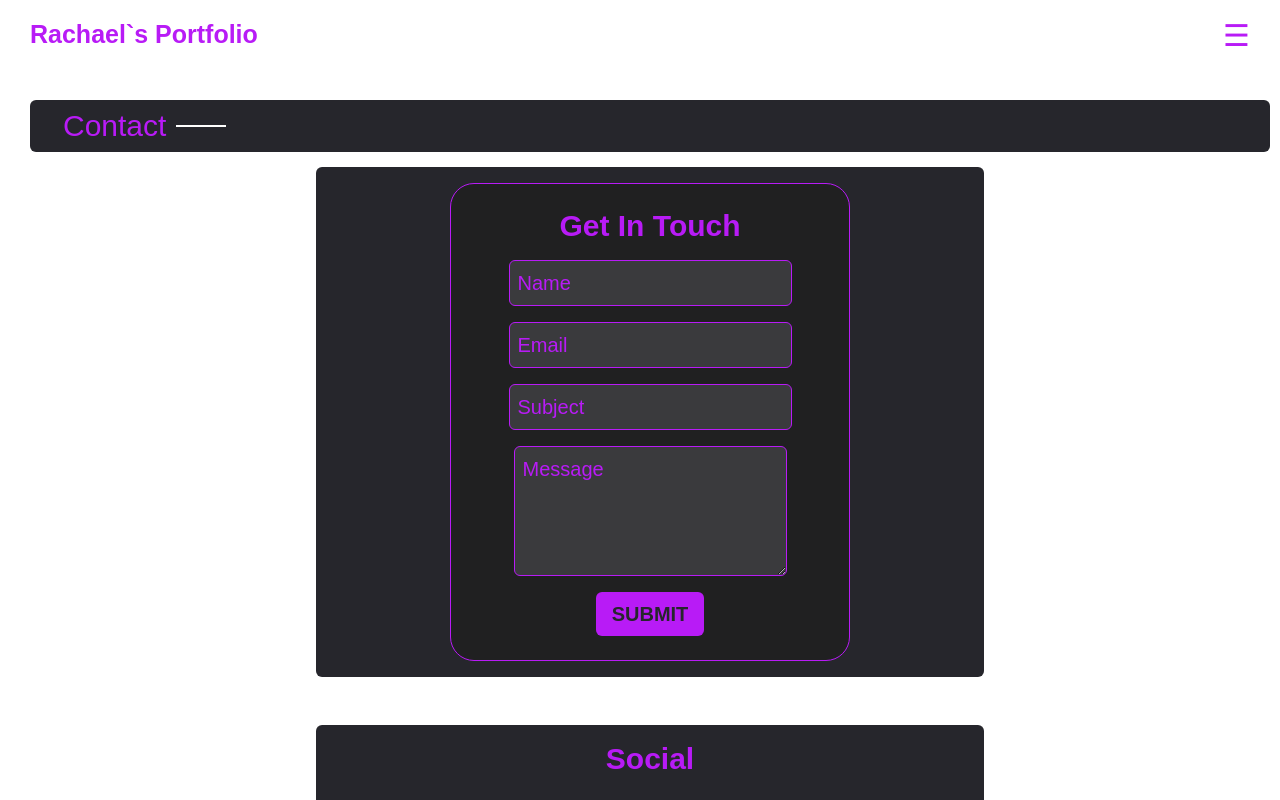
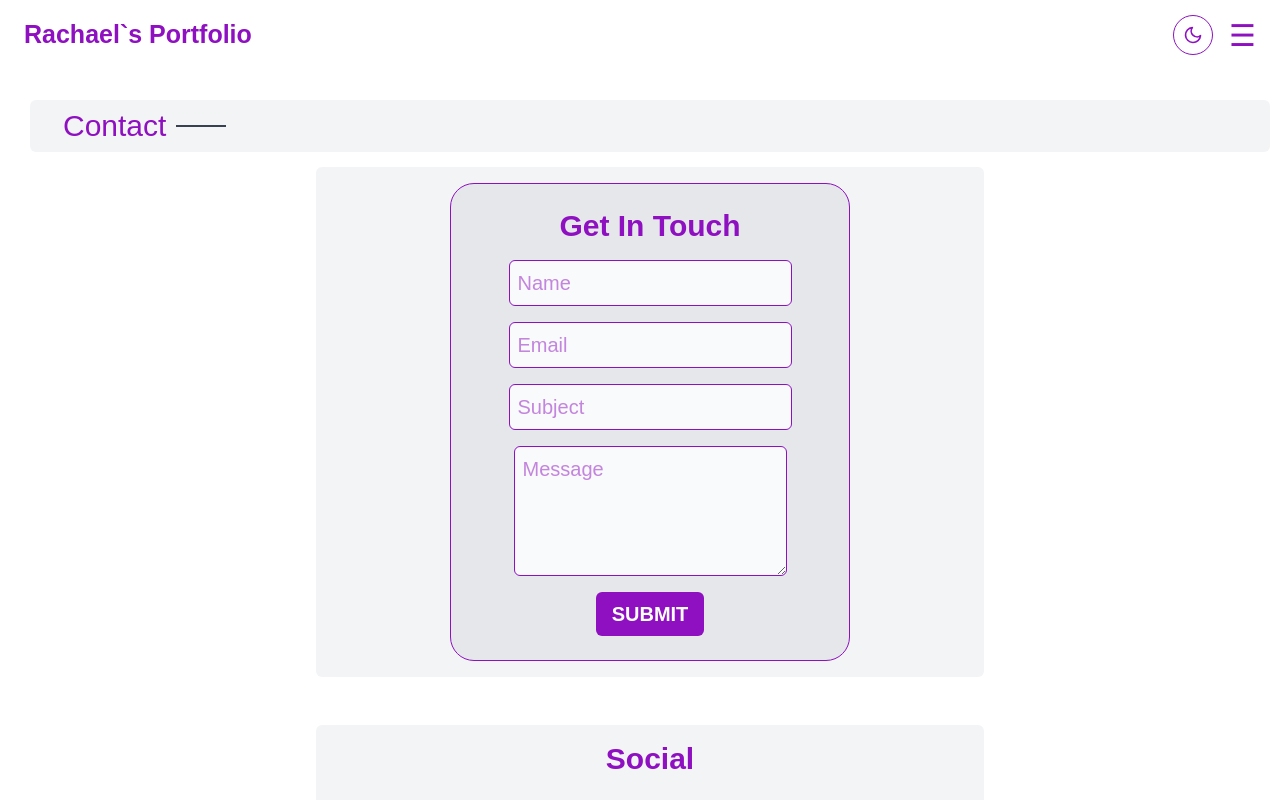
Before and after one commit to rvallee1017/new-portfolio, a Next.js app in the folder portfolio/: page /contact in a window 1280 px wide. Shown: the top 800 px of the page. Built offline with nearby package versions, Linux system fonts and the light colour scheme.

Commit message:
added code

```diff
--- a/portfolio/src/app/components/Contact.tsx
+++ b/portfolio/src/app/components/Contact.tsx
@@ -33,54 +33,59 @@ const sendEmail = (e: FormEvent<HTMLFormElement>) => {
 };
 
   return (
-    <section className="md:m-[10px] md:p-[20px] md:w-full md:h-full w-full h-full p-[40px] text-[#b81bf6]">
-      <div className="flex justify-start w-full items-center mb-[15px] bg-[#26262c] p-2 rounded-md">
-        <h3 className="text-[#b81bf6] pl-[25px] text-[20px] md:text-3xl">Contact</h3>
-        <div className="w-[50px] h-[2px] bg-white m-[10px]"></div>
+    <section className="md:m-[10px] md:p-[20px] md:w-full md:h-full w-full h-full p-[40px]" style={{ color: "var(--text-primary)" }}>
+      <div className="flex justify-start w-full items-center mb-[15px] p-2 rounded-md" style={{ backgroundColor: "var(--bg-card)" }}>
+        <h3 className="pl-[25px] text-[20px] md:text-3xl" style={{ color: "var(--text-primary)" }}>Contact</h3>
+        <div className="w-[50px] h-[2px] m-[10px]" style={{ backgroundColor: "var(--border-color)" }}></div>
       </div>
-      <form ref={form} onSubmit={sendEmail} className="flex flex-col justify-center items-center gap-4 p-6 md:p-4 md:fit bg-[#26262c] rounded-md h-fit md:w-[668px] md:text-xl mx-auto m-block-[15px] mb-12">
-        <div className="flex flex-col items-center gap-4 p-6 w-full max-w-[400px] border border-[#b81bf6] bg-[#202021] rounded-3xl">
-          <h3 className="text-xl font-bold text-[#b81bf6] align-center p-0 m-0 md:text-3xl">
+      <form ref={form} onSubmit={sendEmail} className="flex flex-col justify-center items-center gap-4 p-6 md:p-4 md:fit rounded-md h-fit md:w-[668px] md:text-xl mx-auto m-block-[15px] mb-12" style={{ backgroundColor: "var(--bg-card)" }}>
+        <div className="flex flex-col items-center gap-4 p-6 w-full max-w-[400px] rounded-3xl" style={{ backgroundColor: "var(--bg-card-inner)", border: "1px solid var(--text-primary)" }}>
+          <h3 className="text-xl font-bold align-center p-0 m-0 md:text-3xl" style={{ color: "var(--text-primary)" }}>
             Get In Touch
           </h3>
           <input
-            className="bg-[#3a3a3d] text-[#b81bf6] placeholder:text-[#b81bf6] border border-[#b81bf6] focus:outline-none focus:ring-2 focus:ring-purple-300 align-center rounded-md p-2"
+            className="align-center rounded-md p-2 border focus:outline-none focus:ring-2 focus:ring-purple-300"
+            style={{ backgroundColor: "var(--bg-input)", color: "var(--text-primary)", borderColor: "var(--text-primary)" }}
             name="name"
             type="text"
             placeholder="Name"
             required
           />
           <input
-            className="bg-[#3a3a3d] text-[#b81bf6] placeholder:text-[#b81bf6] border border-[#b81bf6] focus:outline-none focus:ring-2 focus:ring-purple-300 align-center rounded-md p-2"
+            className="align-center rounded-md p-2 border focus:outline-none focus:ring-2 focus:ring-purple-300"
+            style={{ backgroundColor: "var(--bg-input)", color: "var(--text-primary)", borderColor: "var(--text-primary)" }}
             name="email"
             type="email"
             placeholder="Email"
             required
           />
           <input
-            className="bg-[#3a3a3d] text-[#b81bf6] placeholder:text-[#b81bf6] border border-[#b81bf6] focus:outline-none focus:ring-2 focus:ring-purple-300 align-center rounded-md p-2"
+            className="align-center rounded-md p-2 border focus:outline-none focus:ring-2 focus:ring-purple-300"
+            style={{ backgroundColor: "var(--bg-input)", color: "var(--text-primary)", borderColor: "var(--text-primary)" }}
             name="subject"
             type="text"
             placeholder="Subject"
             required
           />
           <textarea
-            className="bg-[#3a3a3d] text-[#b81bf6] placeholder:text-[#b81bf6] border border-[#b81bf6] focus:outline-none focus:ring-2 focus:ring-purple-300 align-center rounded-md p-2"
+            className="align-center rounded-md p-2 border focus:outline-none focus:ring-2 focus:ring-purple-300"
+            style={{ backgroundColor: "var(--bg-input)", color: "var(--text-primary)", borderColor: "var(--text-primary)" }}
             name="message"
             placeholder="Message"
             rows={4}
             required
           />
           <button
-            className="bg-[#b81bf6] text-[#26262c] hover:bg-white hover:text-[#b81bf6] font-bold py-2 px-4 rounded-md transition duration-300"
+            className="font-bold py-2 px-4 rounded-md transition duration-300 cursor-pointer"
+            style={{ backgroundColor: "var(--text-primary)", color: "var(--bg-primary)" }}
             type="submit"
           >
             SUBMIT
           </button>
         </div>
       </form>
-      <div className="flex flex-col justify-center items-center gap-4 p-6 md:p-4 md:fit bg-[#26262c] rounded-md h-fit md:w-[668px] md:text-xl mx-auto m-block-[15px] mb-12 text-3xl">
-        <h3 className="text-xl font-bold text-[#b81bf6] align-center p-0 m-0 md:text-3xl">
+      <div className="flex flex-col justify-center items-center gap-4 p-6 md:p-4 md:fit rounded-md h-fit md:w-[668px] md:text-xl mx-auto m-block-[15px] mb-12 text-3xl" style={{ backgroundColor: "var(--bg-card)" }}>
+        <h3 className="text-xl font-bold align-center p-0 m-0 md:text-3xl" style={{ color: "var(--text-primary)" }}>
           Social
         </h3>
         <div className="mt-4 flex gap-4 justify-center ">
@@ -107,8 +112,8 @@ const sendEmail = (e: FormEvent<HTMLFormElement>) => {
           </Link>
         </div>
       </div>
-      <div className="flex flex-col justify-center items-center gap-4 p-6 md:p-4 md:fit bg-[#26262c] rounded-md h-fit md:w-[668px] md:text-xl mx-auto m-block-[15px] mb-12">
-        <h3 className="text-xl font-bold text-[#b81bf6] align-center p-0 m-0 md:text-3xl">
+      <div className="flex flex-col justify-center items-center gap-4 p-6 md:p-4 md:fit rounded-md h-fit md:w-[668px] md:text-xl mx-auto m-block-[15px] mb-12" style={{ backgroundColor: "var(--bg-card)" }}>
+        <h3 className="text-xl font-bold align-center p-0 m-0 md:text-3xl" style={{ color: "var(--text-primary)" }}>
           Address
         </h3>
           <Link
@@ -118,7 +123,7 @@ const sendEmail = (e: FormEvent<HTMLFormElement>) => {
           >
             <img className="w-20 h-20" src="/location.svg" alt="Google Maps" />
           </Link>{" "}
-          <p className="text-[#b81bf6]">Lockesburg, AR 71846</p>
+          <p style={{ color: "var(--text-primary)" }}>Lockesburg, AR 71846</p>
         </div>
     </section>
   );
--- a/portfolio/src/app/components/NavBar.tsx
+++ b/portfolio/src/app/components/NavBar.tsx
@@ -1,57 +1,100 @@
 "use client";
 
-import { useState } from "react";
+import { useState, useEffect } from "react";
 
 export default function Navbar() {
   const [menuOpen, setMenuOpen] = useState(false);
+  const [theme, setTheme] = useState<"dark" | "light">("dark");
+
+  useEffect(() => {
+    const currentTheme = document.documentElement.getAttribute("data-theme") as "dark" | "light";
+    if (currentTheme) {
+      setTheme(currentTheme);
+    } else if (window.matchMedia("(prefers-color-scheme: light)").matches) {
+      setTheme("light");
+    }
+  }, []);
+
+  const toggleTheme = () => {
+    const newTheme = theme === "dark" ? "light" : "dark";
+    setTheme(newTheme);
+    document.documentElement.setAttribute("data-theme", newTheme);
+    localStorage.setItem("theme", newTheme);
+  };
 
   return (
-    <nav className="flex justify-between items-center h-[70px]">
+    <nav className="flex justify-between items-center h-[70px] px-6">
       <div>
         <p
-          className="my-[10px] mx-[30px] text-[25px] font-semibold text-[#b81bf6]"
+          className="my-[10px] text-[25px] font-semibold"
+          style={{ color: "var(--text-primary)" }}
           title="Rachael-Vallee"
         >
           Rachael`s Portfolio
         </p>
       </div>
+
+      <div className="flex items-center gap-4">
+        <button
+          onClick={toggleTheme}
+          aria-label="Toggle Theme"
+          className="p-2 rounded-full border border-current cursor-pointer transition-colors duration-200 flex items-center justify-center w-10 h-10"
+          style={{ color: "var(--text-primary)" }}
+          title={`Switch to ${theme === "dark" ? "light" : "dark"} mode`}
+        >
+          {theme === "dark" ? (
+            <svg className="w-5 h-5" fill="none" stroke="currentColor" strokeWidth="2" viewBox="0 0 24 24">
+              <circle cx="12" cy="12" r="5" />
+              <path strokeLinecap="round" strokeLinejoin="round" d="M12 1v2m0 18v2M4.22 4.22l1.42 1.42m12.72 12.72l1.42 1.42M1 12h2m18 0h2M4.22 19.78l1.42-1.42M18.36 5.64l1.42-1.42" />
+            </svg>
+          ) : (
+            <svg className="w-5 h-5" fill="none" stroke="currentColor" strokeWidth="2" viewBox="0 0 24 24">
+              <path strokeLinecap="round" strokeLinejoin="round" d="M21 12.79A9 9 0 1111.21 3 7 7 0 0021 12.79z" />
+            </svg>
+          )}
+        </button>
+
         <button
           onClick={() => setMenuOpen(!menuOpen)}
-        className="text-[30px] text-[#b81bf6] cursor-pointer block flex-end mr-7.5"
+          className="text-[30px] cursor-pointer block flex-end"
+          style={{ color: "var(--text-primary)" }}
         >
           ☰
         </button>
+      </div>
+
       <ul
-        className={`fixed top-17.5 left-0 right-0 bottom-0 z-50 bg-[#1c1c21] font-semibold text-[20px] text-[#b81bf6] transition-all duration-300 ease-in-out
+        className={`fixed top-17.5 left-0 right-0 bottom-0 z-50 font-semibold text-[20px] transition-all duration-300 ease-in-out
         ${menuOpen ? "flex flex-col items-center" : "hidden"}`}
+        style={{ backgroundColor: "var(--bg-primary)", color: "var(--text-primary)" }}
       >
-        <li className="w-24.25 transition-color duration-100ms ease-in-out py-5 px-2.5 flex justify-center hover:text-white items-center relative overflow-hidden text-[#b81bf6] hover:text-white">
-          <a href="/" data-section="/home">
+        <li className="w-24.25 py-5 px-2.5 flex justify-center items-center relative overflow-hidden" style={{ color: "var(--text-primary)" }}>
+          <a href="/" data-section="/home" className="hover:opacity-80">
             Home
           </a>
         </li>
-        <li className="w-24.25 transition-color duration-100ms ease-in-out py-5 px-2.5 flex justify-center hover:text-white items-center relative overflow-hidden text-[#b81bf6] hover:text-white">
-          <a href="/about" data-section="/about">
+        <li className="w-24.25 py-5 px-2.5 flex justify-center items-center relative overflow-hidden" style={{ color: "var(--text-primary)" }}>
+          <a href="/about" data-section="/about" className="hover:opacity-80">
             About
           </a>
         </li>
-        <li className="w-24.25 transition-color duration-100ms ease-in-out py-5 px-2.5 flex justify-center hover:text-white items-center relative overflow-hidden text-[#b81bf6] hover:text-white">
-          <a href="/education" data-section="/education">
+        <li className="w-24.25 py-5 px-2.5 flex justify-center items-center relative overflow-hidden" style={{ color: "var(--text-primary)" }}>
+          <a href="/education" data-section="/education" className="hover:opacity-80">
             Education & Skills
           </a>
         </li>
-        <li className="w-24.25 transition-color duration-100ms ease-in-out py-5 px-2.5 flex justify-center items-center relative overflow-hidden text-[#b81bf6] hover:text-white">
-          <a href="/projects" data-section="/projects">
+        <li className="w-24.25 py-5 px-2.5 flex justify-center items-center relative overflow-hidden" style={{ color: "var(--text-primary)" }}>
+          <a href="/projects" data-section="/projects" className="hover:opacity-80">
             Projects
           </a>
         </li>
-        <li className="w-24.25 transition-color duration-100ms ease-in-out py-5 px-2.5 flex justify-center hover:text-white items-center relative overflow-hidden text-[#b81bf6] hover:text-white">
-          <a href="Resume.png" target="_blank">
+        <li className="w-24.25 py-5 px-2.5 flex justify-center items-center relative overflow-hidden" style={{ color: "var(--text-primary)" }}>
+          <a href="Resume.png" target="_blank" className="hover:opacity-80">
             Resume
           </a>
         </li>
-        <li className="w-24.25 transition-color duration-100ms ease-in-out py-5 px-2.5 flex justify-center hover:text-white items-center relative overflow-hidden text-[#b81bf6] hover:text-white">
-          <a href="/contact" data-section="/contact">
+        <li className="w-24.25 py-5 px-2.5 flex justify-center items-center relative overflow-hidden" style={{ color: "var(--text-primary)" }}>
+          <a href="/contact" data-section="/contact" className="hover:opacity-80">
             Contact
           </a>
         </li>
--- a/portfolio/src/app/education/page.tsx
+++ b/portfolio/src/app/education/page.tsx
@@ -3,7 +3,7 @@ import Education from "../components/Education";
 
 export default function EducationPage() {
   return (
-    <div className="bg-[#1c1c21] min-h-screen">
+    <div className="min-h-screen" style={{ backgroundColor: "var(--bg-primary)" }}>
       <Navbar />
       <Education />
     </div>
--- a/portfolio/src/app/globals.css
+++ b/portfolio/src/app/globals.css
@@ -1,28 +1,49 @@
 @import "tailwindcss";
 
 :root {
-  --background: #ffffff;
-  --foreground: #171717;
+  --bg-primary: #0a0a0a;
+  --bg-card: #26262c;
+  --bg-card-inner: #202021;
+  --bg-input: #3a3a3d;
+  --text-primary: #b81bf6;
+  --text-secondary: #ededed;
+  --border-color: #ffffff;
+  --hover-bg: #dba1f9;
 }
 
-@theme inline {
-  --color-background: var(--background);
-  --color-foreground: var(--foreground);
-  --font-sans: var(--font-geist-sans);
-  --font-mono: var(--font-geist-mono);
+[data-theme="light"] {
+  --bg-primary: #ffffff;
+  --bg-card: #f3f4f6;
+  --bg-card-inner: #e5e7eb;
+  --bg-input: #f9fafb;
+  --text-primary: #8e10c0;
+  --text-secondary: #171717;
+  --border-color: #374151;
+  --hover-bg: #e9d5ff;
 }
 
-@media (prefers-color-scheme: dark) {
-  :root {
-    --background: #0a0a0a;
-    --foreground: #ededed;
+@media (prefers-color-scheme: light) {
+  :root:not([data-theme="dark"]) {
+    --bg-primary: #ffffff;
+    --bg-card: #f3f4f6;
+    --bg-card-inner: #e5e7eb;
+    --bg-input: #f9fafb;
+    --text-primary: #8e10c0;
+    --text-secondary: #171717;
+    --border-color: #374151;
+    --hover-bg: #e9d5ff;
   }
 }
 
 body {
-  background: var(--background);
-  color: var(--foreground);
+  background-color: var(--bg-primary);
+  color: var(--text-primary);
   font-family: Arial, Helvetica, sans-serif;
+  transition: background-color 0.3s ease, color 0.3s ease, border-color 0.3s ease;
+}
+
+div, section, article, nav, main, footer, input, textarea, button {
+  transition: background-color 0.3s ease, color 0.3s ease, border-color 0.3s ease;
 }
 
 .nav-links {
```
Also changed, not shown: portfolio/src/app/components/About.tsx (+8 -8 lines), portfolio/src/app/components/Education.tsx (+16 -16 lines), portfolio/src/app/components/Projects.tsx (+23 -47 lines), portfolio/src/app/layout.tsx (+21 -0 lines). Lines whose indentation alone changed are shown as unchanged.
